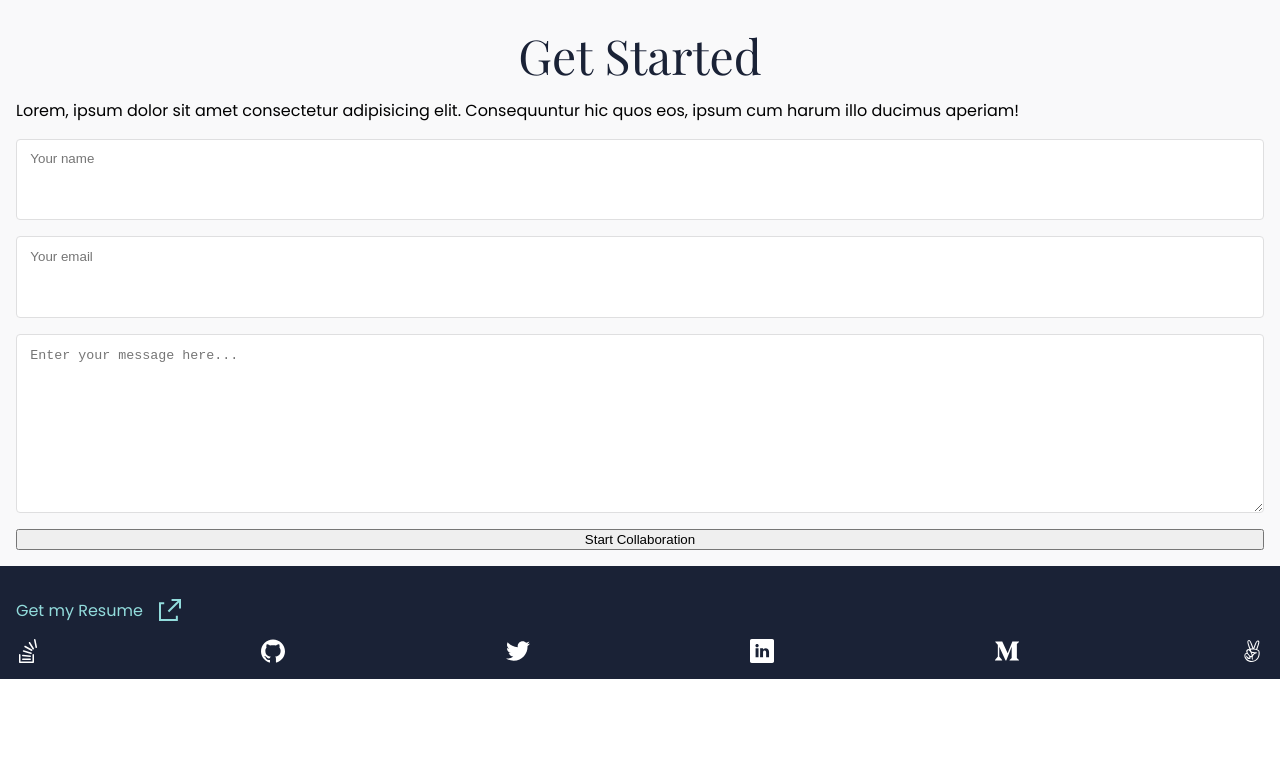
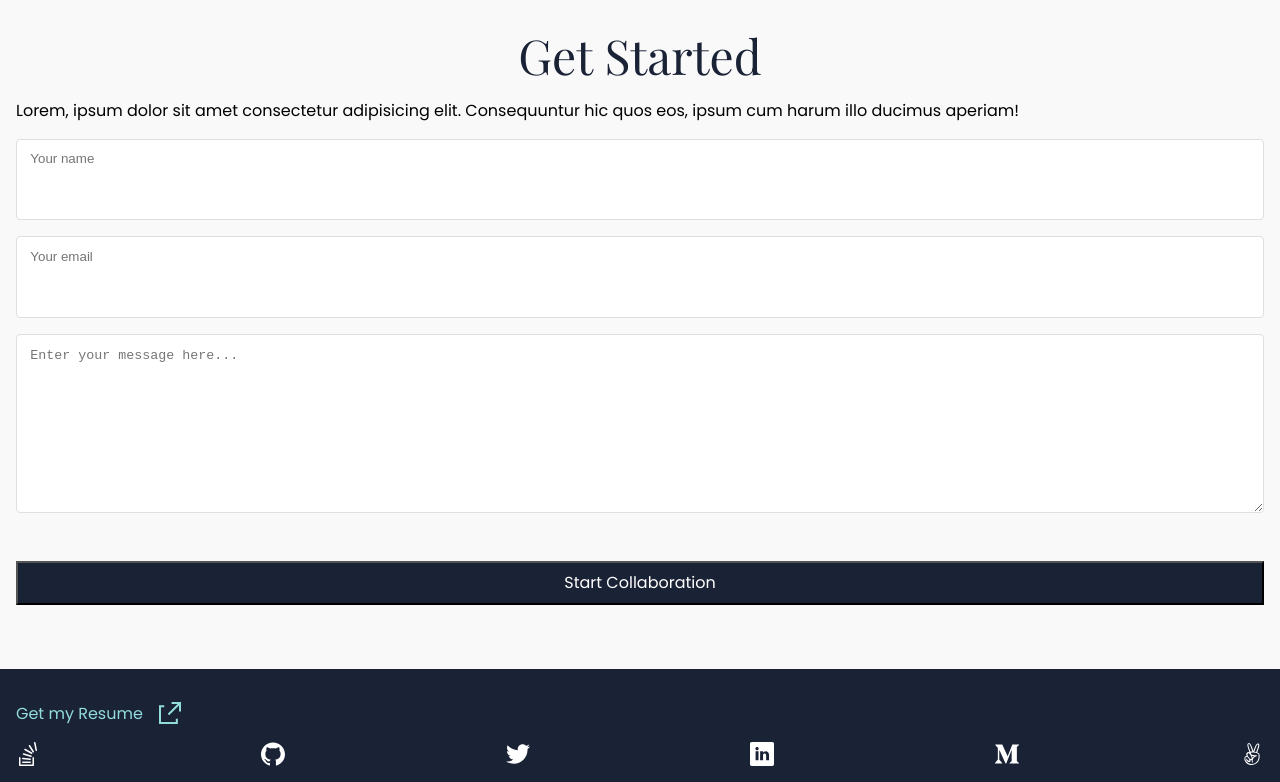
Before and after one commit to jlberbesi/My-Portfolio, a plain HTML site: page index.html in a window 1280 px wide. Shown: the part 6633-7415 px from the top of the page. Before the commit the page ends 7312 px from the top, so only its background shows below. Drawn offline with nearby package versions, Linux system fonts and the light colour scheme.

Commit message:
Update index.html

```diff
--- a/index.html
+++ b/index.html
@@ -205,7 +205,7 @@
                 <input required type="text" maxlength="30" name="user_name" id="name" placeholder="Your name">
                 <input required type="email" name="mail" id="email" placeholder="Your email">
                 <textarea required name="message" id="msg" cols="30" maxlength="500" rows="10" placeholder="Enter your message here..."></textarea>
-                <button type="submit">Start Collaboration</button>
+                <button class="form_button"type="submit">Start Collaboration</button>
             </form>
         </section>
     </main>
```
